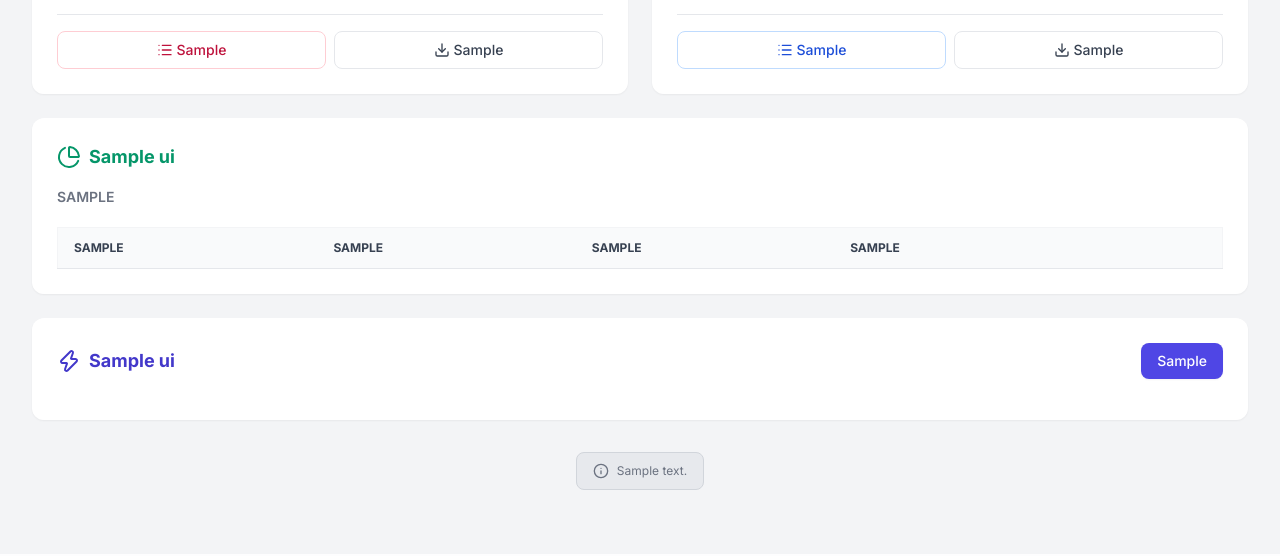
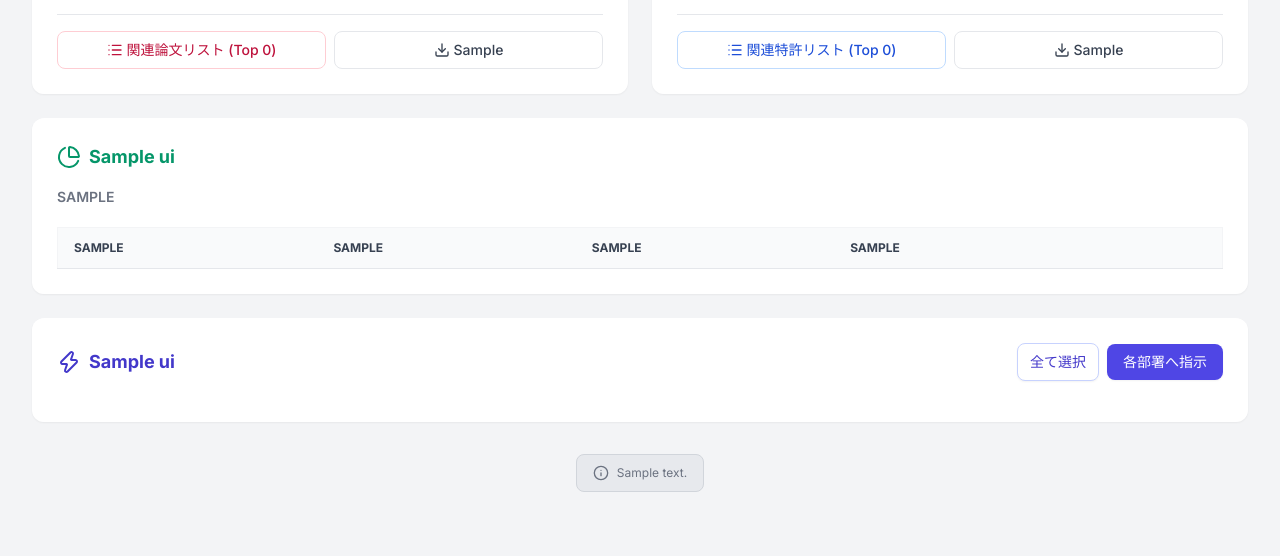
Before and after one commit to kyosukeiwai-ui/ip-dashboard, a FastAPI app: template templates/dashboard.html in a window 1280 px wide. Shown: the part 738-1294 px from the top of the page. Before the commit the page ends 1228 px from the top, so only its background shows below. Run offline with FastAPI, Linux system fonts and the light colour scheme; the template is opened without the code that fills it: most values are stand-ins (such as "Sample title", 1, 10 or a date in 2020); lists and menus that the app fills with data are empty; some libraries are stand-ins or nearby versions.

Commit message:
ボタンの文言修正等

```diff
--- a/main.py
+++ b/main.py
@@ -614,15 +614,15 @@ UI_DICT = {
         "INDICATOR_LABEL": "主要インジケーター",
         "HEAT_LABEL": "学術熱度", "WHITESPACE_LABEL": "特許ホワイトスペース度", "FTO_LABEL": "FTOリスク",
         "ACADEMIC_TITLE": "Academic Agent (学術)", "ACADEMIC_MAT": "▼ 注目キーワード", "ACADEMIC_TREND": "▼ 論文発表トレンド",
-        "BTN_ACAD_LIST": "論文リスト表示", "BTN_ACAD_DL": "母集団DL", "BTN_TOP_DL": "Top N DL",
+        "BTN_ACAD_LIST": "関連論文リスト (Top N)", "BTN_ACAD_DL": "母集団DL", "BTN_TOP_DL": "ダウンロード",
         "PATENT_TITLE": "Patent Agent (特許)", "PATENT_DENS": "▼ ランドスケープ密度",
         "RO_LABEL": "レッドオーシャン", "WS_LABEL": "ホワイトスペース", "BTN_REASON": "根拠を見る",
-        "PATENT_PLAYERS": "▼ 注目特許出願人", "BTN_PAT_LIST": "特許リスト表示", "BTN_PAT_DL": "母集団DL",
+        "PATENT_PLAYERS": "▼ 注目特許出願人", "BTN_PAT_LIST": "関連特許リスト (Top N)", "BTN_PAT_DL": "母集団DL",
         "MARKET_TITLE": "Market Agent (市場動向)", "MARKET_OVERVIEW": "▼ 市場概況",
         "TH_MKT_PLAYER": "メインプレイヤー", "TH_MKT_SHARE": "推定シェア", "TH_MKT_REV": "売上規模", "TH_MKT_STR": "強み",
-        "ACTION_TITLE": "Action Plans", "BTN_ACTION": "一括で指示", "BTN_SAVE_HTML": "ダッシュボードを保存(HTML)",
+        "ACTION_TITLE": "Action Plans", "BTN_ACTION": "各部署へ指示", "BTN_SAVE_HTML": "ダッシュボードを保存(HTML)",
         "MODAL_CLOSE": "閉じる",
-        "TH_ACAD_MODAL": "抽出論文リスト (Top)", "TH_PAT_MODAL": "関連特許リスト (Top)",
+        "TH_ACAD_MODAL": "関連論文リスト (Top N)", "TH_PAT_MODAL": "関連特許リスト (Top N)",
         "TH_ID": "ID", "TH_TITLE": "タイトル", "TH_SUMMARY": "概要", "TH_CIT": "発行年", "TH_PUB": "特許番号", "TH_INV": "発明の名称", "TH_APP": "出願人", "TH_REP": "代表特許",
         "JS_ALERT": "指示を送信しました。", "CSV_ACAD_HEAD": "ID,タイトル,著者,要約,発行年\\n", "CSV_PAT_HEAD": "特許番号,名称,出願人,要約,状況\\n",
         "DISCLAIMER_TEXT": "<strong>免責事項:</strong> 本ダッシュボードはAI（Gemini 3.1 Flash Lite）による初期仮説の提供を目的としています。最終的なFTO評価・出願判断は法務・知財部門の専門家と実施してください。"
@@ -635,15 +635,15 @@ UI_DICT = {
         "INDICATOR_LABEL": "Key Indicators",
         "HEAT_LABEL": "Academic Heat", "WHITESPACE_LABEL": "Patent Whitespace", "FTO_LABEL": "FTO Risk",
         "ACADEMIC_TITLE": "Academic Agent", "ACADEMIC_MAT": "▼ Key Keywords", "ACADEMIC_TREND": "▼ Publication Trends",
-        "BTN_ACAD_LIST": "Show Paper List", "BTN_ACAD_DL": "Download Papers (All)",
+        "BTN_ACAD_LIST": "Related Paper List (Top N)", "BTN_ACAD_DL": "Download Papers (All)",
         "PATENT_TITLE": "Patent Agent", "PATENT_DENS": "▼ Landscape Density",
         "RO_LABEL": "Red Ocean", "WS_LABEL": "White Space", "BTN_REASON": "View Evidence",
-        "PATENT_PLAYERS": "▼ Key Patent Applicants", "BTN_PAT_LIST": "Show Patent List", "BTN_PAT_DL": "Download Patents (All)",
+        "PATENT_PLAYERS": "▼ Key Patent Applicants", "BTN_PAT_LIST": "Related Patent List (Top N)", "BTN_PAT_DL": "Download Patents (All)",
         "MARKET_TITLE": "Market Agent", "MARKET_OVERVIEW": "▼ Market Overview",
         "TH_MKT_PLAYER": "Key Player", "TH_MKT_SHARE": "Est. Share", "TH_MKT_REV": "Revenue", "TH_MKT_STR": "Strengths",
-        "ACTION_TITLE": "Action Plans", "BTN_ACTION": "Execute All", "BTN_SAVE_HTML": "Save Dashboard (HTML)",
+        "ACTION_TITLE": "Action Plans", "BTN_ACTION": "Send to Departments", "BTN_SAVE_HTML": "Save Dashboard (HTML)",
         "MODAL_CLOSE": "Close",
-        "TH_ACAD_MODAL": "Extracted Papers (Top)", "TH_PAT_MODAL": "Related Patents (Top)",
+        "TH_ACAD_MODAL": "Related Paper List (Top N)", "TH_PAT_MODAL": "Related Patent List (Top N)",
         "TH_ID": "ID", "TH_TITLE": "Title", "TH_SUMMARY": "Summary", "TH_CIT": "Year", "TH_PUB": "Patent No.", "TH_INV": "Invention Title", "TH_APP": "Applicant", "TH_REP": "Representative",
         "JS_ALERT": "Instruction sent.", "CSV_ACAD_HEAD": "ID,Title,Author,Summary,Year\\n", "CSV_PAT_HEAD": "PatentNo,Title,Applicant,Summary,Status\\n",
         "DISCLAIMER_TEXT": "<strong>Disclaimer:</strong> This dashboard is generated by AI (Gemini 3.1 Flash Lite) to provide initial hypotheses. Please consult legal/IP professionals for final FTO evaluations and filing decisions."
--- a/templates/dashboard.html
+++ b/templates/dashboard.html
@@ -76,7 +76,7 @@
                     <div class="h-32 w-full mb-4"><canvas id="trendChart"></canvas></div>
                 </div>
                 <div class="flex gap-2 border-t pt-4 mt-auto">
-                    <button onclick="openModal('academic')" class="flex-1 flex items-center justify-center gap-1 px-3 py-2 bg-white border border-rose-200 hover:bg-rose-50 text-rose-700 text-sm font-medium rounded-lg transition-colors"><i data-lucide="list" class="w-4 h-4"></i> {{ ui.BTN_ACAD_LIST }}</button>
+                    <button id="academic-list-button" onclick="openModal('academic')" class="flex-1 flex items-center justify-center gap-1 px-3 py-2 bg-white border border-rose-200 hover:bg-rose-50 text-rose-700 text-sm font-medium rounded-lg transition-colors"><i data-lucide="list" class="w-4 h-4"></i> {{ ui.BTN_ACAD_LIST }}</button>
                     <button onclick="downloadCSV('academic')" class="flex-1 flex items-center justify-center gap-1 px-3 py-2 bg-white border border-gray-200 hover:bg-gray-50 text-gray-700 text-sm font-medium rounded-lg transition-colors"><i data-lucide="download" class="w-4 h-4"></i> {{ ui.BTN_ACAD_DL }}</button>
                 </div>
             </div>
@@ -105,7 +105,7 @@
                     <ul class="space-y-2 mb-4" id="players-container"></ul>
                 </div>
                 <div class="flex gap-2 border-t pt-4 mt-auto">
-                    <button onclick="openModal('patent')" class="flex-1 flex items-center justify-center gap-1 px-3 py-2 bg-white border border-blue-200 hover:bg-blue-50 text-blue-700 text-sm font-medium rounded-lg transition-colors"><i data-lucide="list" class="w-4 h-4"></i> {{ ui.BTN_PAT_LIST }}</button>
+                    <button id="patent-list-button" onclick="openModal('patent')" class="flex-1 flex items-center justify-center gap-1 px-3 py-2 bg-white border border-blue-200 hover:bg-blue-50 text-blue-700 text-sm font-medium rounded-lg transition-colors"><i data-lucide="list" class="w-4 h-4"></i> {{ ui.BTN_PAT_LIST }}</button>
                     <button onclick="downloadCSV('patent')" class="flex-1 flex items-center justify-center gap-1 px-3 py-2 bg-white border border-gray-200 hover:bg-gray-50 text-gray-700 text-sm font-medium rounded-lg transition-colors"><i data-lucide="download" class="w-4 h-4"></i> {{ ui.BTN_PAT_DL }}</button>
                 </div>
             </div>
@@ -135,9 +135,12 @@
         </div>
 
         <div class="glass-panel rounded-xl shadow-sm p-6">
-            <div class="flex items-center justify-between mb-4">
+            <div class="flex items-center justify-between gap-3 mb-4">
                 <div class="flex items-center gap-2 text-indigo-700"><i data-lucide="zap" class="w-6 h-6"></i><h2 class="text-lg font-bold">{{ ui.ACTION_TITLE }}</h2></div>
-                <button class="px-4 py-2 bg-indigo-600 hover:bg-indigo-700 text-white text-sm font-medium rounded-lg shadow-sm" onclick="alert('{{ ui.JS_ALERT }}')">{{ ui.BTN_ACTION }}</button>
+                <div class="flex items-center gap-2">
+                    <button id="select-all-action-plans" type="button" class="px-3 py-2 bg-white border border-indigo-200 hover:bg-indigo-50 text-indigo-700 text-sm font-medium rounded-lg shadow-sm transition-colors">全て選択</button>
+                    <button class="px-4 py-2 bg-indigo-600 hover:bg-indigo-700 text-white text-sm font-medium rounded-lg shadow-sm" onclick="alert('{{ ui.JS_ALERT }}')">各部署へ指示</button>
+                </div>
             </div>
             <div class="space-y-3" id="action-plans-container"></div>
         </div>
@@ -187,8 +190,26 @@
         const pipelineOutputJson = JSON.parse(document.getElementById('pipeline-data').textContent);
         const fullCsvData = JSON.parse(document.getElementById('csv-data').textContent);
 
+        function updateTopNListLabels() {
+            const academicCount = Number(pipelineOutputJson.academic_list?.length || 0);
+            const patentCount = Number(pipelineOutputJson.patent_list?.length || 0);
+            const academicBtn = document.getElementById('academic-list-button');
+            const patentBtn = document.getElementById('patent-list-button');
+
+            if (academicBtn) {
+                academicBtn.innerHTML = `<i data-lucide="list" class="w-4 h-4"></i> 関連論文リスト (Top ${academicCount})`;
+            }
+            if (patentBtn) {
+                patentBtn.innerHTML = `<i data-lucide="list" class="w-4 h-4"></i> 関連特許リスト (Top ${patentCount})`;
+            }
+            if (window.lucide) {
+                lucide.createIcons();
+            }
+        }
+
         document.addEventListener('DOMContentLoaded', () => {
             lucide.createIcons();
+            updateTopNListLabels();
             document.getElementById('analysis-date').textContent = new Date().toLocaleDateString('ja-JP');
             document.getElementById('overall-judgment').textContent = pipelineOutputJson.overall_judgment;
             document.getElementById('executive-summary').textContent = pipelineOutputJson.executive_summary;
@@ -243,6 +264,17 @@
                 actionContainer.appendChild(planEl);
             });
 
+            const selectAllButton = document.getElementById('select-all-action-plans');
+            if (selectAllButton) {
+                selectAllButton.onclick = () => {
+                    const allCheckboxes = actionContainer.querySelectorAll('input[type="checkbox"]');
+                    const shouldCheck = !Array.from(allCheckboxes).every(cb => cb.checked);
+                    allCheckboxes.forEach(cb => {
+                        cb.checked = shouldCheck;
+                    });
+                };
+            }
+
             // 既存のチャートがあれば破棄（重複描画防止）
             if (window.myTrendChart) {
                 window.myTrendChart.destroy();
@@ -271,7 +303,8 @@
             mDownload.classList.remove('flex');
 
             if (type === 'academic') {
-                mTitle.innerHTML = `<i data-lucide="graduation-cap" class="w-5 h-5 text-rose-600"></i> {{ ui.TH_ACAD_MODAL }}`;
+                const academicCount = Number(pipelineOutputJson.academic_list?.length || 0);
+                mTitle.innerHTML = `<i data-lucide="graduation-cap" class="w-5 h-5 text-rose-600"></i> 関連論文リスト (Top ${academicCount})`;
                 mDownload.onclick = () => downloadCSV('academic', false);
                 mDownload.classList.remove('hidden');
                 mDownload.classList.add('flex');
@@ -280,7 +313,8 @@
                     mTbody.innerHTML += `<tr class="border-b"><td class="px-4 py-3 font-medium text-indigo-600"><span class="inline-block w-5 h-5 text-center leading-5 text-xs text-white bg-indigo-400 rounded-full mr-1">${idx+1}</span> ${item.id}</td><td class="px-4 py-3">${item.title}</td><td class="px-4 py-3 text-xs text-gray-500">${item.summary}</td><td class="px-4 py-3 text-center">${item.published}</td></tr>`;
                 });
             } else if (type === 'patent') {
-                mTitle.innerHTML = `<i data-lucide="building-2" class="w-5 h-5 text-blue-600"></i> {{ ui.TH_PAT_MODAL }}`;
+                const patentCount = Number(pipelineOutputJson.patent_list?.length || 0);
+                mTitle.innerHTML = `<i data-lucide="building-2" class="w-5 h-5 text-blue-600"></i> 関連特許リスト (Top ${patentCount})`;
                 mDownload.onclick = () => downloadCSV('patent', false);
                 mDownload.classList.remove('hidden');
                 mDownload.classList.add('flex');
```
